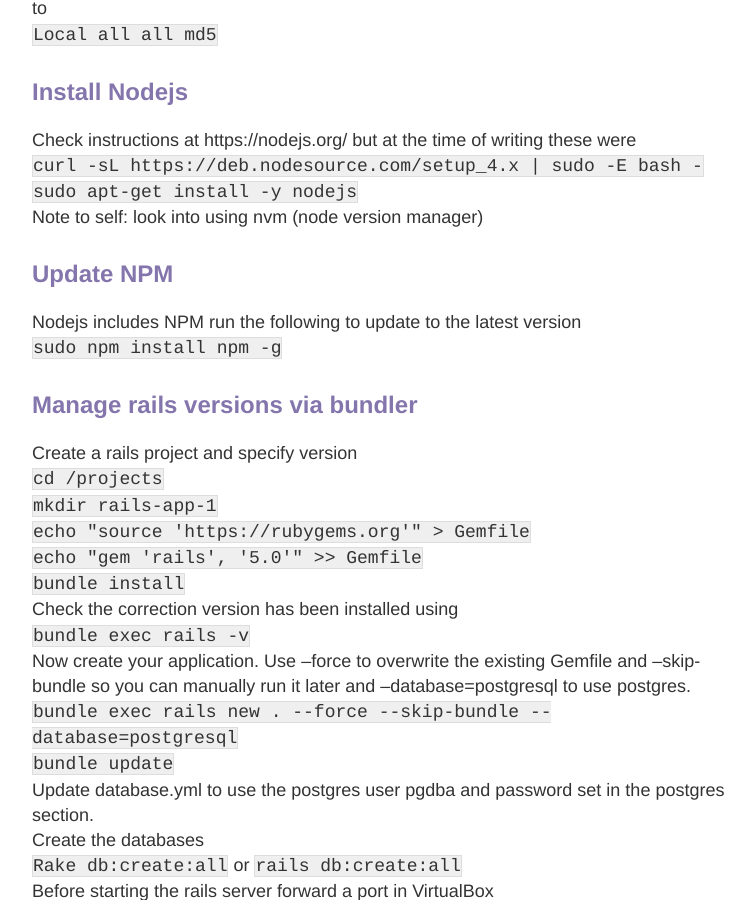
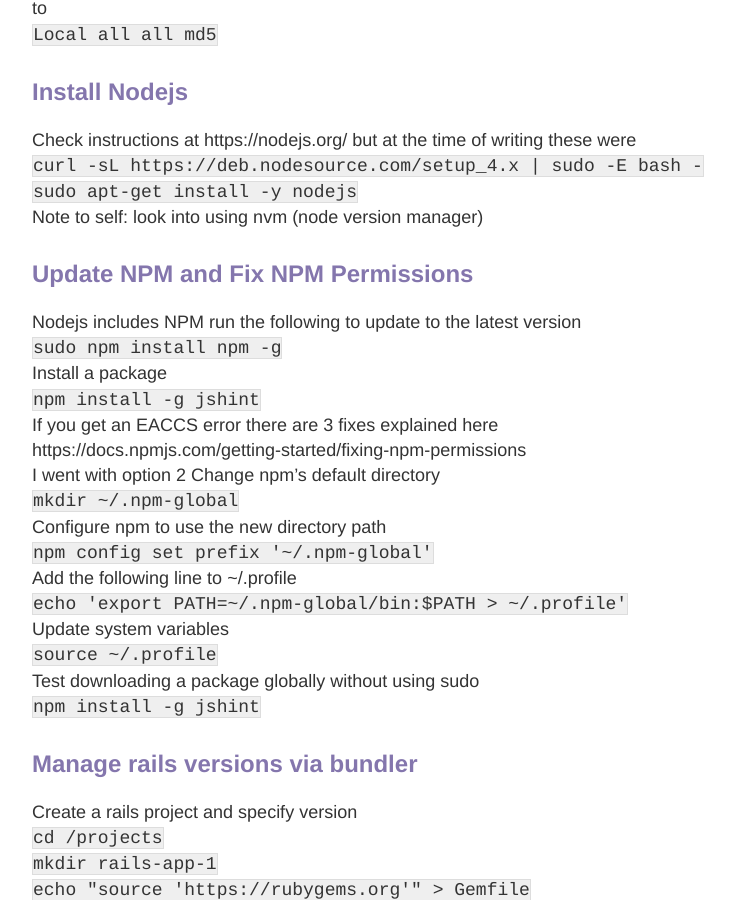
Before and after one commit to addstar34/addstar34.github.io, a Jekyll site: the page built from _posts/2016-07-29-ubuntu-dev-environment-setup.md, in a window 1280 px wide and 900 px high, scrolled down 3811 px. Shown: the whole window, without its empty margins (248-1003 px from the left). Built offline with Jekyll 4.4.1, drawn with Linux system fonts in a browser that asks for light colours; nearby versions of some CDN libraries; comment, search, counter and statistics services are not loaded.

Commit message:
update blog

```diff
--- a/_posts/2016-07-29-ubuntu-dev-environment-setup.md
+++ b/_posts/2016-07-29-ubuntu-dev-environment-setup.md
@@ -120,9 +120,23 @@
 `sudo apt-get install -y nodejs`
 Note to self: look into using nvm (node version manager)
 
-## Update NPM
+## Update NPM and Fix NPM Permissions
 Nodejs includes NPM run the following to update to the latest version
 `sudo npm install npm -g`
+Install a package
+`npm install -g jshint`
+If you get an EACCS error there are 3 fixes explained here
+https://docs.npmjs.com/getting-started/fixing-npm-permissions
+I went with option 2 Change npm's default directory
+`mkdir ~/.npm-global`
+Configure npm to use the new directory path
+`npm config set prefix '~/.npm-global'`
+Add the following line to ~/.profile
+`echo 'export PATH=~/.npm-global/bin:$PATH > ~/.profile'`
+Update system variables
+`source ~/.profile`
+Test downloading a package globally without using sudo
+`npm install -g jshint`
 
 ## Manage rails versions via bundler
 Create a rails project and specify version
```
